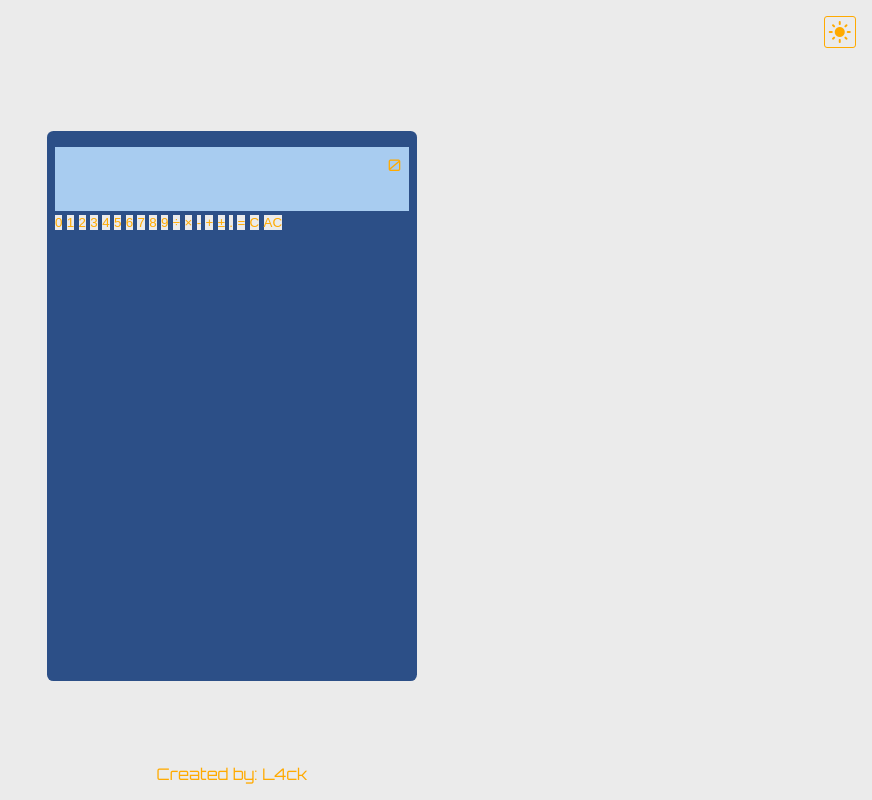
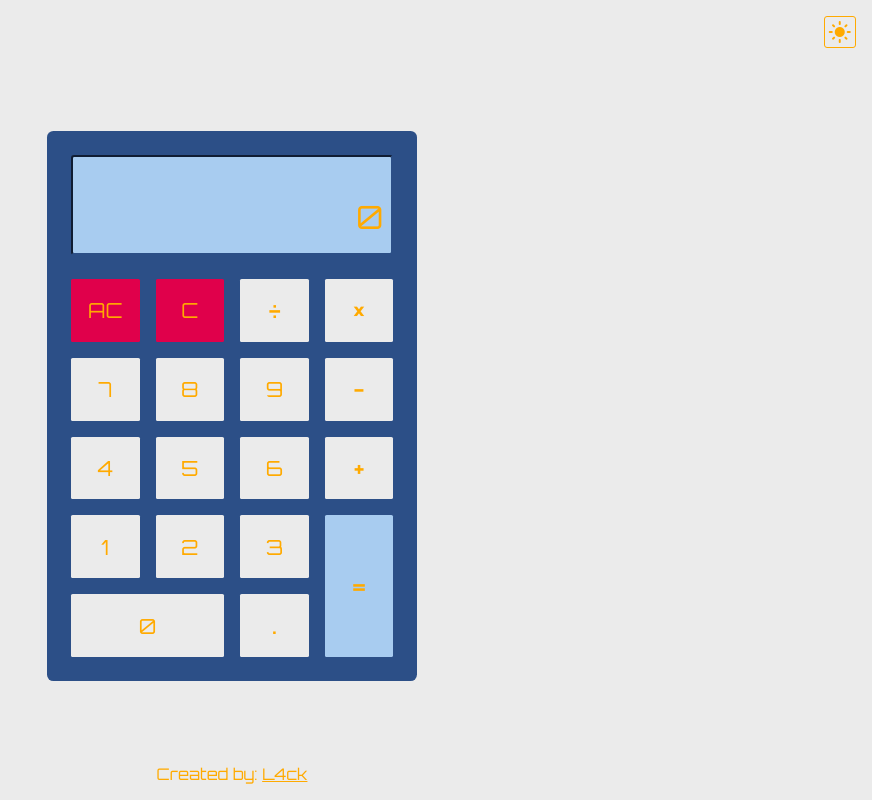
Before and after one commit to JohnGamboa-L4ck/calculator, a plain HTML site: page index.html in a window 1280 px wide. Shown: the whole page, without its empty margins (408-1280 px from the left). Drawn offline with Linux system fonts and the light colour scheme.

Commit message:
created main functions

```diff
--- a/index.html
+++ b/index.html
@@ -16,33 +16,51 @@
             <span id = "darkMode" class= "material-icons">dark_mode</span>
         </button>
         <div id = "container">
-            <div id = "calcScreen" contenteditable>0</div>
-            <!-- delete zero later -->
-            <!-- finish the localStorage in darkmode first -->
+            <div id = "calcScreen">
+                <div id = "topHolder"></div>
+                <div id = "mainHolder" contenteditable="true">0</div>
+            </div>
             <div id = "calcKeypad">
-                <button>0</button>
-                <button>1</button>
-                <button>2</button>
-                <button>3</button>
-                <button>4</button>
-                <button>5</button>
-                <button>6</button>
-                <button>7</button>
-                <button>8</button>
-                <button>9</button>
-                <button>÷</button>
-                <button>×</button>
-                <button>-</button>
-                <button>+</button>
-                <button>±</button>
-                <button>.</button>
-                <button>=</button>
-                <button>C</button>
-                <button>AC</button>
+                <button data-key = "46" class = "key delete">
+                    AC</button>
+                <button data-key = "8" class = "key delete">
+                    C</button>
+                <button data-key = "111" class = "key char">
+                    ÷</button>
+                <button data-key = "106" class = "key char">
+                    ×</button>
+                <button data-key = "103" class = "key">
+                    7</button>
+                <button data-key = "104" class = "key">
+                    8</button>
+                <button data-key = "105" class = "key">
+                    9</button>
+                <button data-key = "109" class = "key char">
+                    -</button>
+                <button data-key = "100" class = "key">
+                    4</button>
+                <button data-key = "101" class = "key">
+                    5</button>
+                <button data-key = "102" class = "key">
+                    6</button>
+                <button data-key = "107" class = "key char">
+                    +</button>
+                <button data-key = "97" class = "key">
+                    1</button>
+                <button data-key = "98" class = "key">
+                    2</button>
+                <button data-key = "99" class = "key">
+                    3</button>
+                <button data-key = "13" id = "equal" class = "key char">
+                    =</button>
+                <button data-key = "96" id = "zero" class = "key">
+                    0</button>
+                <button data-key = "110" class = "key char">
+                    .</button>
             </div>
         </div>
         <footer>
-            Created by: L4ck
+            Created by: <a href = "https://github.com/JohnGamboa-L4ck">L4ck</a>
         </footer>
     </body>
     <script src="main.js"></script>
--- a/main.css
+++ b/main.css
@@ -5,11 +5,13 @@
 
     --primary: hsl(40, 100%, 50%);
     --secondary: hsl(217, 51%, 35%);
-    --tertiary: hsl(340, 100%, 50%);
+    --tertiary: hsl(340, 100%, 44%);
     --quaternary: hsl(210, 71%, 80%);
 
     --background: var(--light);
     --foreground: var(--secondary);
+    --hover: var(--dark);
+    --sun: var(--primary);
 }
 
 .dark-mode {
@@ -20,6 +22,7 @@
 
     --background: var(--dark);
     --foreground: var(--secondary);
+    --hover: var(--sun);
 }
 
 *, *:before, *:after {
@@ -93,29 +96,85 @@ button {
     align-items: stretch;
     justify-content: space-between;
     flex-direction: column;
-    padding: 1rem .5rem .5rem .5rem;
+    padding: 1rem;
 }
 
 #calcScreen {
     background-color: var(--quaternary);
-    min-height: 4rem;
-    max-height: 5rem;;
+    height: 20%;
     text-align: right;
     padding: .5rem;
+    margin: .5rem .5rem 1rem .5rem;
+    border-radius: .2rem;
+    border: 2px inset var(--foreground);
+}
+
+#calcScreen div {
+    display: flex;
+    align-items: center;
+    justify-content: flex-end;
     overflow: hidden;
 }
 
+#topHolder {
+    height: 30%;
+    opacity: .8;
+}
+
+#mainHolder {
+    height: 70%;
+    font-size: 2rem;
+}
+
 #calcKeypad {
-    flex: 1;
+    height: 80%;
+    display: grid;
+    grid-template-columns: repeat(4, 1fr);
 }
 
 #calcKeypad button {
     color: var(--primary);
     background-color: var(--background);
+    margin: .5rem;
+    border-radius: .1rem;
+    font-size: 1.3rem;
+    font-family: inherit;
+}
+
+#calcKeypad button:hover {
+    background-color: var(--hover)!important;
+}
+
+#calcKeypad button:active {
+    background-color: var(--hover)!important;
+    transform: scale(1.05);
+}
+
+#equal {
+    /*  grid area: row start / column start / row end / column end */
+    grid-area: 4 / 4 / 6 / 5;
+    background-color: var(--quaternary)!important;
+}
+
+#zero {
+    grid-area: 5 / 1 / 6 / 3;
+}
+
+.delete {
+    background-color: var(--tertiary)!important;
+}
+
+.char {
+    font-weight: bold;
+    font-size: 1.4rem;
 }
 
 footer {
     margin: 1rem 0;
+}
+
+footer a {
+    color: var(--primary);
 }
 
 @keyframes rotating {
--- a/main.js
+++ b/main.js
@@ -2,6 +2,11 @@ const body = document.querySelector('body');
 const btnMode = document.querySelector('#mode');
 const iconLightMode = document.querySelector('#lightMode');
 const iconDarkMode = document.querySelector('#darkMode');
+let darkMode = localStorage.getItem('darkMode');
+
+if(darkMode === 'enabled'){
+    body.classList.add('dark-mode');
+}
 
 const toggleDarkmode = function(){
     body.classList.toggle('dark-mode');
@@ -15,11 +20,37 @@ const updateBtnModeIcon = function(){
     if(body.classList.contains('dark-mode')){
         iconDarkMode.classList.add('active');
         iconLightMode.classList.remove('active');
+        localStorage.setItem('darkMode', 'enabled');
     } else {
         iconLightMode.classList.add('active');
         iconDarkMode.classList.remove('active');
+        localStorage.setItem('darkMode', 'disabled');
     }
 };
 updateBtnModeIcon();
 
+const add = (fNum, sNum) => fNum + sNum;
+const subtract = (fNum, sNum) => fNum - sNum;
+const multiply = (fNum, sNum) => fNum * sNum;
+const divide = (fNum, sNum) => fNum / sNum;
+
+const operate = (fNum, operator, sNum) => {
+    let operation;
+    if(operator === '+'){ operation = add; }
+        else if (operator === '-'){ operation = subtract; }
+        else if (operator === 'x'){ operation = multiply; }
+        else if (operator === '÷'){ operation = divide; }
+        else { return; }
+
+    return operation(fNum, sNum);
+};
+
+let x = operate(4, '÷', 2);
+console.log(x);
+
+// const test = function(e){
+//     console.log(e.keyCode);
+// };
+
 btnMode.addEventListener('click', toggleDarkmode);
+// window.addEventListener('keydown', test);
```
